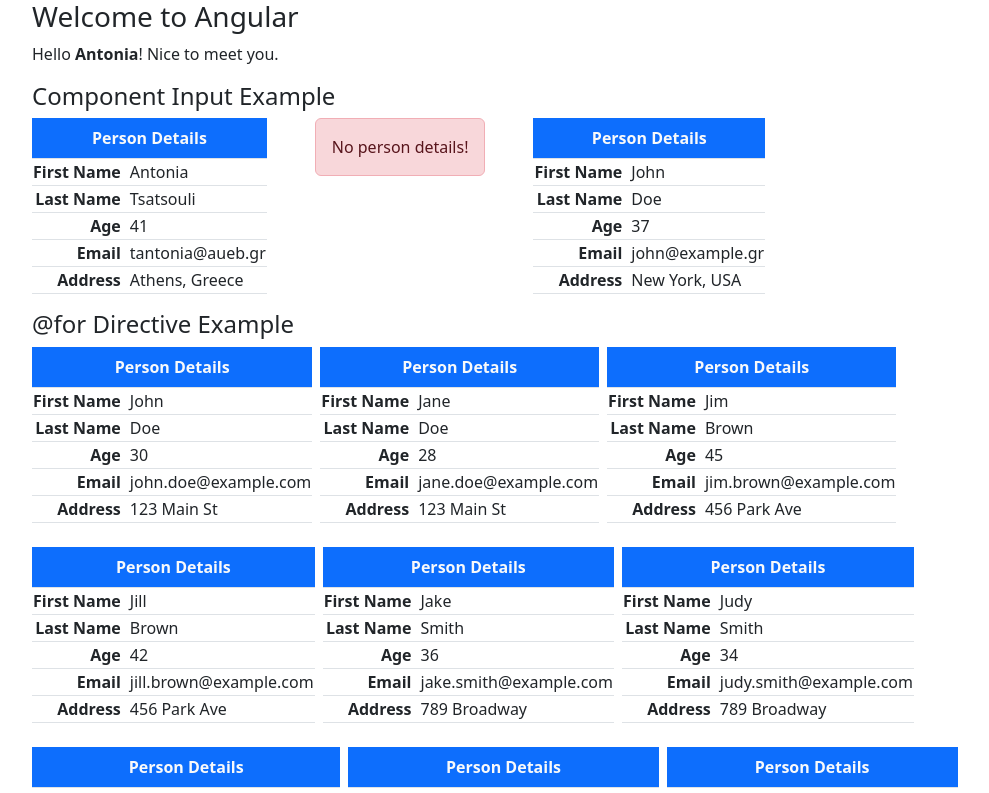
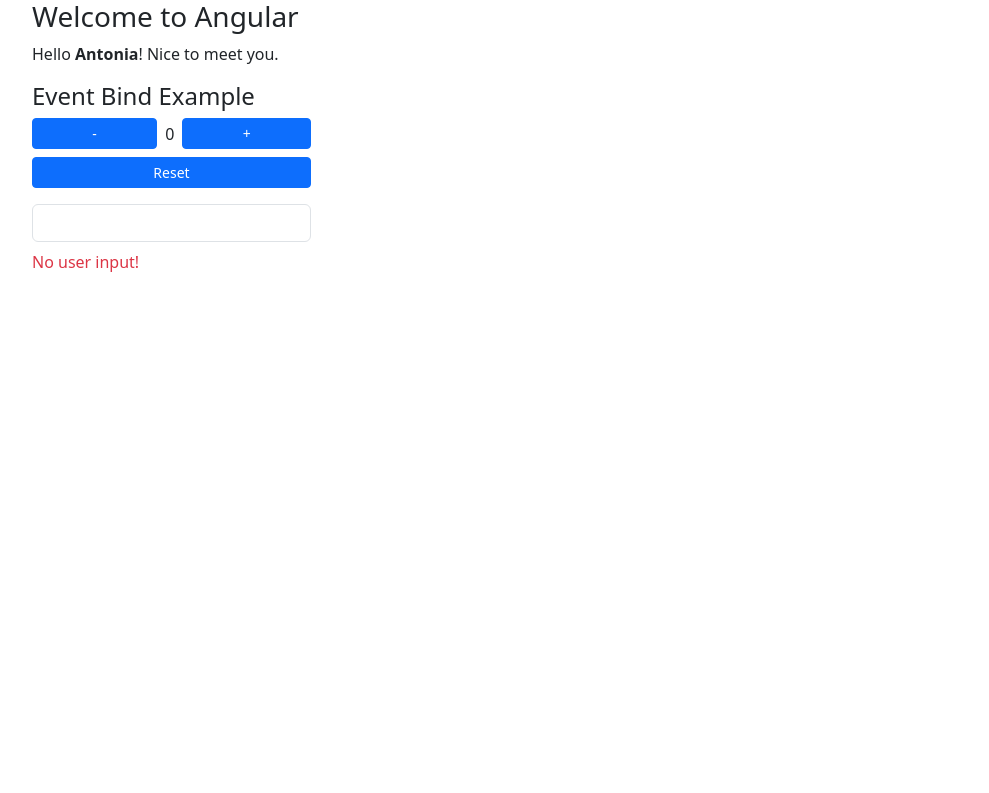
Before and after one commit to tantonia/angular-introduction, an Angular app: page / in a window 1280 px wide. Shown: the top 793 px of the page, without its empty margins (50-1039 px from the left). Built offline with nearby package versions, Linux system fonts and the light colour scheme.

Commit message:
Event Binding

```diff
--- a/src/app/app.component.html
+++ b/src/app/app.component.html
@@ -2,7 +2,8 @@
   <h3>Welcome to Angular</h3>
     <p>Hello <strong>{{ name }}</strong>! Nice to meet you.</p>
 
-    <h4>Component Input Example</h4>
+    <app-event-bind-example></app-event-bind-example>
+    <!-- <h4>Component Input Example</h4>
 
     <div class="d-flex gap-5 text-nowrap ">
       <app-person-table [person]="person0"></app-person-table>
@@ -16,6 +17,6 @@
       @for(user of users; track user) {
         <app-person-table [person]="user"></app-person-table>
       }
-    </div>
+    </div> -->
 
 </div>
--- a/src/app/app.component.ts
+++ b/src/app/app.component.ts
@@ -1,11 +1,12 @@
 import { Component } from '@angular/core'; // controller or model
 import { PersonTableComponent } from './components/person-table/person-table.component';
 import { Person } from './shared/interfaces/person';
+import { EventBindExampleComponent } from './components/event-bind-example/event-bind-example.component';
 
 @Component({
   selector: 'app-root',
   standalone: true,
-  imports: [PersonTableComponent],
+  imports: [PersonTableComponent, EventBindExampleComponent],
   templateUrl: './app.component.html',
   styleUrl: './app.component.css'
 })
--- /dev/null
+++ b/src/app/components/event-bind-example/event-bind-example.component.html
@@ -0,0 +1,19 @@
+<h4>Event Bind Example</h4>
+
+<div class="d-flex flex-column gap-2 w-25">
+    <div class="d-flex gap-2 align-items-center">
+        <button class="btn btn-primary btn-sm flex-grow-1"(click)="decrementTimes()">-</button>
+        <span>{{ times }}</span>
+        <button class="btn btn-primary btn-sm flex-grow-1" (click)="incrementTimes()">+</button>
+    </div>
+    <button class="btn btn-primary btn-sm" (click)="resetTimes()">Reset</button>
+
+    <div class="mt-2 mb-2 d-flex flex-column gap-2 w-30">
+        <input type="text" class="form-control" (input)="onUserInput($event)"/>
+        @if(!userInput) {
+            <span class="text-danger">No user input!</span>
+        } @else {
+            <span class="text-bg-info p-2 text-truncate">{{ userInput }}</span>
+        }
+    </div>
+</div>
--- /dev/null
+++ b/src/app/components/event-bind-example/event-bind-example.component.ts
@@ -0,0 +1,31 @@
+import { Component } from '@angular/core';
+
+@Component({
+  selector: 'app-event-bind-example',
+  standalone: true,
+  imports: [],
+  templateUrl: './event-bind-example.component.html',
+  styleUrl: './event-bind-example.component.css'
+})
+export class EventBindExampleComponent {
+  times: number = 0;
+
+  userInput: string = '';
+
+  incrementTimes() {
+    this.times++;
+  }
+
+  decrementTimes() {
+    this.times--;
+  }
+
+  resetTimes() {
+    this.times = 0;
+  }
+
+  onUserInput(event: Event) {
+    const value = (event.target as HTMLInputElement).value;
+    this.userInput = value;
+  }
+}
```
Also changed, not shown: src/app/components/event-bind-example/event-bind-example.component.css (added), 1 other file (tests, documents, lock files or other folders).
